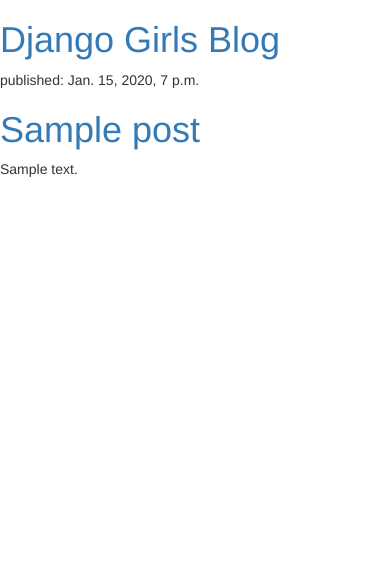
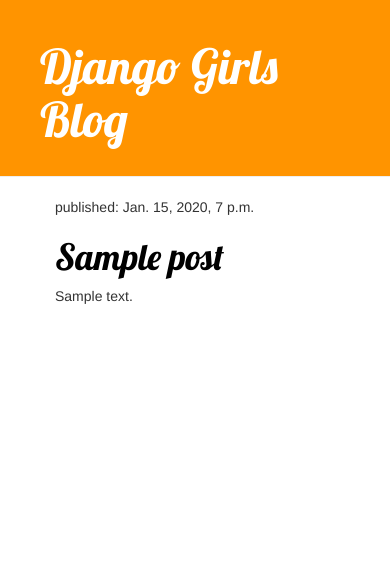
Before and after one commit to makeajourney/django-tutorial, a Django app: template blog/templates/blog/post_list.html in a window 390 px wide. Shown: the top 576 px of the page. Run offline with Django 3.2, Linux system fonts and the light colour scheme; the template is opened without the code that fills it: values that come from a table or form of the project are taken from there, others are empty; tables that the repository leaves empty hold one stand-in row (values such as "Sample post"); some libraries are stand-ins or nearby versions.

Commit message:
apply css

```diff
--- /dev/null
+++ b/blog/static/css/blog.css
@@ -0,0 +1,47 @@
+.page-header {
+	background-color: #ff9400;
+	margin-top: 0;
+	padding: 20px 20px 20px 40px;
+}
+
+.page-header h1, .page-header h1 a, .page-header h1 a:visited, .page-header h1 a:active {
+    color: #ffffff;
+    font-size: 36pt;
+    text-decoration: none;
+}
+
+.content {
+    margin-left: 40px;
+}
+
+h1, h2, h3, h4 {
+    font-family: 'Lobster', cursive;
+}
+
+.date {
+    float: right;
+    color: #828282;
+}
+
+.save {
+    float: right;
+}
+
+.post-form textarea, .post-form input {
+    width: 100%;
+}
+
+.top-menu, .top-menu:hover, .top-menu:visited {
+    color: #ffffff;
+    float: right;
+    font-size: 26pt;
+    margin-right: 20px;
+}
+
+.post {
+    margin-bottom: 70px;
+}
+
+.post h1 a, .post h1 a:visited {
+    color: #000000;
+}
--- a/blog/templates/blog/post_list.html
+++ b/blog/templates/blog/post_list.html
@@ -1,23 +1,35 @@
+{% load staticfiles %}
+
 <html>
     <head>
         <title>Django Girls Blog</title>
-
+	<!-- bootstrap cdn -->
 	<link rel="stylesheet" href="//maxcdn.bootstrapcdn.com/bootstrap/3.2.0/css/bootstrap.min.css">
 	<link rel="stylesheet" href="//maxcdn.bootstrapcdn.com/bootstrap/3.2.0/css/bootstrap-theme.min.css">
+
+	<!-- static css files -->
+	<link rel="stylesheet" href="{% static 'css/blog.css' %}">
+
+	<!-- fonts -->
+	<link href="https://fonts.googleapis.com/css?family=Lobster&subset=latin,latin-ext" rel="stylesheet" type="text/css">
     </head>
     <body>
-        <div>
-            <h1><a href="">Django Girls Blog</a></h1>
+        <div class="page-header">
+            <h1><a href="/">Django Girls Blog</a></h1>
         </div>
 
+	<div class="content container">
+		<div class="row">
+			<div class="col-md-8">
 				{% for post in posts %}
-
-        	<div>
-
+					<div class="post">
             					<p>published: {{ post.published_date }}</p>
 						<h1><a href="">{{ post.title }}</a></h1>
 						<p>{{ post.text|linebreaksbr }}</p>
         				</div>
 				{% endfor %}
+			</div>
+		</div>
+	</div>
     </body>
 </html>
```
Lines whose indentation alone changed are shown as unchanged.
